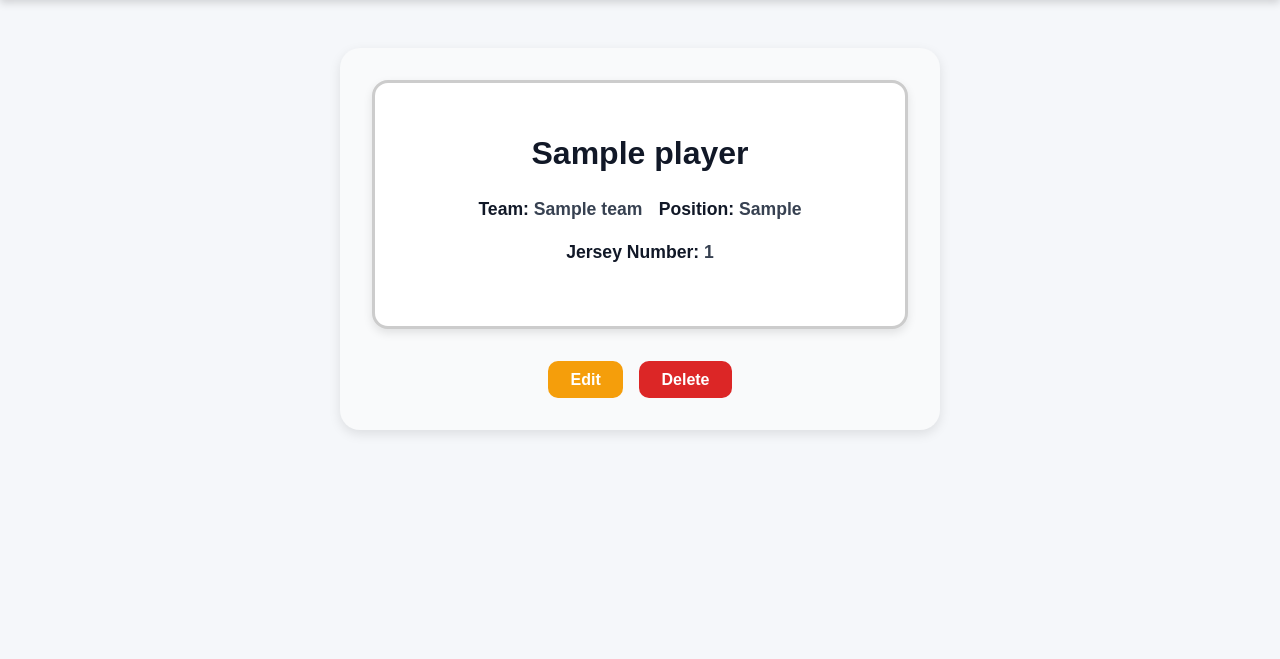
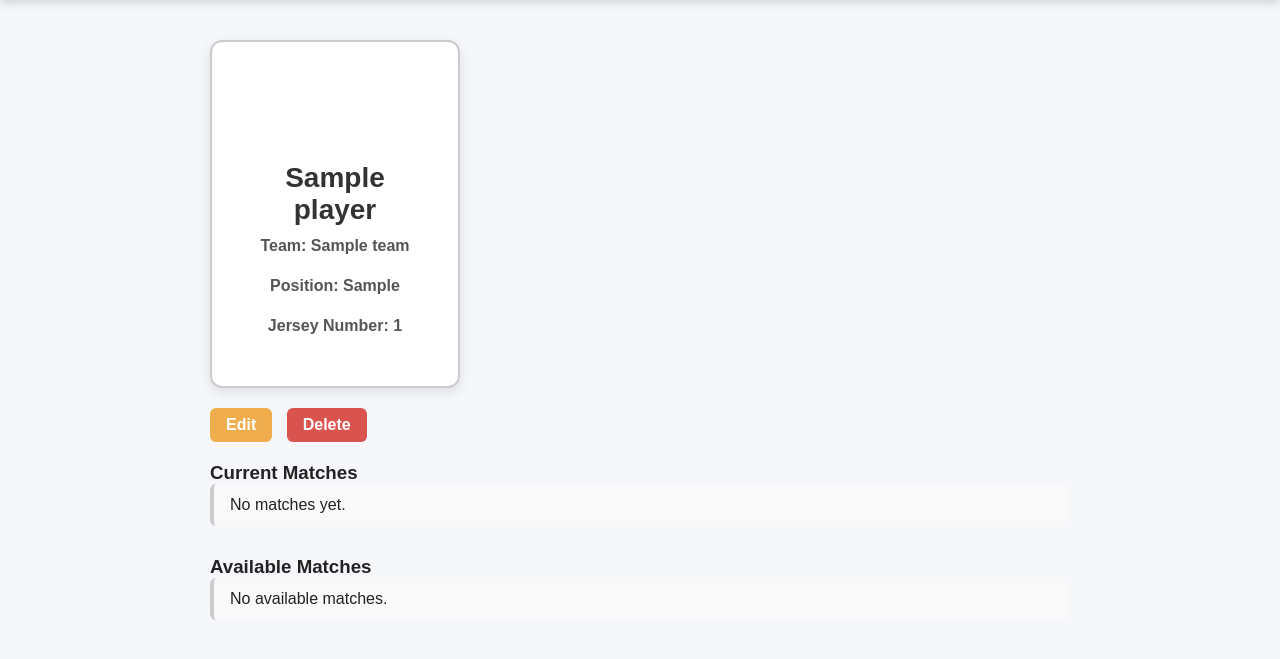
Before and after one commit to nezaralbraizat2-ui/Capstone-Project, a Django app: page /players/1/ in a window 1280 px wide. Shown: the part 108-767 px from the top of the page. Run offline with Django 5.2, Linux system fonts and the light colour scheme; tables that the repository leaves empty hold one stand-in row (values such as "Sample post").

Commit message:
make many to many relation between players and mathes

```diff
--- a/football_tracker/main_app/models.py
+++ b/football_tracker/main_app/models.py
@@ -1,6 +1,6 @@
 from django.db import models
 from django.urls import reverse
-
+from django.contrib.auth.models import User
 # Create your models here.
 
 
@@ -30,19 +30,6 @@ def get_absolute_url(self):
     return reverse('team-detail', kwargs={'team_id': self.id})
 
 
-class Match(models.Model):
-    date = models.DateField('match date')
-    home_team = models.ForeignKey(Team, related_name='home_matches', on_delete=models.CASCADE)
-    away_team = models.ForeignKey(Team, related_name='away_matches', on_delete=models.CASCADE)
-    home_score = models.IntegerField(null=True, blank=True)
-    away_score = models.IntegerField(null=True, blank=True)
-
-    def __str__(self):
-        return f"{self.home_team} vs {self.away_team} on {self.date}"
-
-    class Meta:
-        ordering = ['-date']
-
 
 class Player(models.Model):
     name = models.CharField(max_length=100)
@@ -52,3 +39,22 @@ class Player(models.Model):
 
     def __str__(self):
         return reverse('player-detail', kwargs={'pk': self.id})
+
+
+
+
+
+class Match(models.Model):
+    date = models.DateField('match date')
+    home_team = models.ForeignKey(Team, related_name='home_matches', on_delete=models.CASCADE)
+    away_team = models.ForeignKey(Team, related_name='away_matches', on_delete=models.CASCADE)
+    home_score = models.IntegerField(null=True, blank=True)
+    away_score = models.IntegerField(null=True, blank=True)
+    created_by = models.ForeignKey(User, related_name='matches_created', on_delete=models.CASCADE)
+    players = models.ManyToManyField(Player, related_name='matches', blank=True)  # <-- Many-to-Many
+
+    def __str__(self):
+        return f"{self.home_team} vs {self.away_team} on {self.date}"
+
+    class Meta:
+        ordering = ['-date']
--- a/football_tracker/main_app/static/css/players/player-detail.css
+++ b/football_tracker/main_app/static/css/players/player-detail.css
@@ -1,90 +1,125 @@
+/* Container for the whole section */
 .player-detail-container {
-  display: flex;
-  flex-direction: column;
-  align-items: center;
-  margin: 3rem auto;
-  max-width: 600px;
-  padding: 2rem;
-  background-color: #f9fafb;
-  border-radius: 20px;
-  box-shadow: 0 4px 12px rgba(0, 0, 0, 0.1);
+  max-width: 900px;
+  margin: 40px auto;
+  padding: 0 20px;
+  font-family: 'Arial', sans-serif;
 }
 
+/* Player Card */
 .card {
   position: relative;
-  width: 100%;
-  border: 3px solid #ccc;
-  border-radius: 16px;
+  border: 2px solid #ccc;
+  border-radius: 12px;
   overflow: hidden;
-  background-color: #fff;
-  transition: transform 0.3s ease, box-shadow 0.3s ease;
-}
-
-.card:hover {
-  transform: scale(1.02);
-  box-shadow: 0 6px 18px rgba(0, 0, 0, 0.15);
+  margin-bottom: 20px;
+  box-shadow: 0 4px 12px rgba(0,0,0,0.1);
 }
 
 .card-bg {
-  position: absolute;
-  inset: 0;
-  opacity: 0.15;
+  height: 80px;
+  width: 100%;
 }
 
 .card-content {
-  position: relative;
-  padding: 2rem;
-  text-align: center;
-  z-index: 1;
+  padding: 20px;
 }
 
 .card-content h1 {
-  margin-bottom: 1rem;
-  font-size: 2rem;
-  color: #111827;
+  margin: 0;
+  font-size: 28px;
+  color: #333;
 }
 
 .card-content p {
-  margin: 0.5rem 0;
-  font-size: 1.1rem;
-  color: #374151;
+  margin: 8px 0;
+  font-size: 16px;
+  color: #555;
 }
 
-.card-content strong {
-  color: #111827;
+/* Actions */
+.actions {
+  margin-bottom: 20px;
 }
 
-.actions {
-  display: flex;
-  justify-content: center;
-  gap: 1rem;
-  margin-top: 2rem;
-}
-
-.btn {
-  padding: 0.6rem 1.4rem;
-  font-size: 1rem;
-  border-radius: 10px;
+.actions .btn {
+  display: inline-block;
+  padding: 8px 16px;
+  border-radius: 6px;
   text-decoration: none;
-  color: white;
+  margin-right: 10px;
   font-weight: bold;
-  transition: background-color 0.2s ease, transform 0.2s ease;
+  transition: background 0.2s ease;
 }
 
 .btn.warn {
-  background-color: #f59e0b; /* Amber */
+  background-color: #f0ad4e;
+  color: white;
 }
 
 .btn.warn:hover {
-  background-color: #d97706;
-  transform: translateY(-2px);
+  background-color: #ec971f;
 }
 
 .btn.danger {
-  background-color: #dc2626; /* Red */
+  background-color: #d9534f;
+  color: white;
 }
 
 .btn.danger:hover {
-  background-color: #b91c1c;
-  transform: translateY(-2px);
+  background-color: #c9302c;
 }
+
+.btn.primary {
+  background-color: #0275d8;
+  color: white;
+}
+
+.btn.primary:hover {
+  background-color: #025aa5;
+}
+
+/* Match List */
+.match-list {
+  list-style: none;
+  padding: 0;
+  margin-bottom: 30px;
+}
+
+.match-list li {
+  background-color: #f9f9f9;
+  border-left: 4px solid #ccc;
+  padding: 12px 16px;
+  margin-bottom: 10px;
+  border-radius: 6px;
+  display: flex;
+  justify-content: space-between;
+  align-items: center;
+}
+
+.match-list li form {
+  margin: 0;
+}
+
+/* Button inside list */
+.match-list li button {
+  padding: 6px 12px;
+  font-size: 14px;
+}
+
+/* Responsive */
+@media (max-width: 600px) {
+  .card-content h1 {
+    font-size: 22px;
+  }
+  .card-content p {
+    font-size: 14px;
+  }
+  .match-list li {
+    flex-direction: column;
+    align-items: flex-start;
+  }
+  .match-list li form {
+    margin-top: 8px;
+  }
+}
--- a/football_tracker/main_app/templates/main_app/player_detail.html
+++ b/football_tracker/main_app/templates/main_app/player_detail.html
@@ -7,6 +7,8 @@
 
 {% block content %}
 <section class="player-detail-container">
+
+  <!-- Player Card -->
   <div
     class="card"
     style="border-color: {% if player.team %}{{ player.team.color }}{% else %}#ccc{% endif %}"
@@ -18,7 +20,6 @@
 
     <div class="card-content">
       <h1>{{ player.name }}</h1>
-
       {% if player.team %}
         <p><strong>Team:</strong> {{ player.team.name }}</p>
       {% else %}
@@ -33,9 +34,43 @@
     </div>
   </div>
 
+  <!-- Actions -->
   <div class="actions">
     <a href="{% url 'player-update' player.id %}" class="btn warn">Edit</a>
     <a href="{% url 'player-delete' player.id %}" class="btn danger">Delete</a>
   </div>
+
+  <!-- Current Matches -->
+  <h3>Current Matches</h3>
+  <ul class="match-list">
+    {% for match in player.match_set.all %}
+      <li style="border-left: 4px solid {% if match.home_team.color %}{{ match.home_team.color }}{% else %}#ccc{% endif %}; padding-left: 8px; margin-bottom: 6px;">
+        {{ match.home_team.name }} vs {{ match.away_team.name }} on {{ match.date }}
+        <form action="{% url 'remove_player_from_match' player.id match.id %}" method="POST" style="display:inline;">
+          {% csrf_token %}
+          <button type="submit" class="btn danger">Remove from Match</button>
+        </form>
+      </li>
+    {% empty %}
+      <li>No matches yet.</li>
+    {% endfor %}
+  </ul>
+
+  <!-- Available Matches -->
+  <h3>Available Matches</h3>
+  <ul class="match-list">
+    {% for match in matches %}
+      <li style="border-left: 4px solid {% if match.home_team.color %}{{ match.home_team.color }}{% else %}#ccc{% endif %}; padding-left: 8px; margin-bottom: 6px;">
+        {{ match.home_team.name }} vs {{ match.away_team.name }} on {{ match.date }}
+        <form action="{% url 'add_player_to_match' player.id match.id %}" method="POST" style="display:inline;">
+          {% csrf_token %}
+          <button type="submit" class="btn primary">Add to Match</button>
+        </form>
+      </li>
+    {% empty %}
+      <li>No available matches.</li>
+    {% endfor %}
+  </ul>
+
 </section>
 {% endblock %}
--- a/football_tracker/main_app/urls.py
+++ b/football_tracker/main_app/urls.py
@@ -2,19 +2,27 @@ from django.urls import path, include
 from . import views
 from django.contrib import admin
 
+
+
 urlpatterns = [
     path('', views.home, name='home'),
     path('about/', views.about, name='about'),
+
     path('teams/', views.team_index, name='team-index'),
     path('teams/<int:team_id>/', views.team_detail, name='team-detail'),
     path('teams/create/', views.TeamCreate.as_view(), name='team-create'),
     path('teams/<int:pk>/update/', views.TeamUpdate.as_view(), name='team-update'),
     path('teams/<int:pk>/delete/', views.TeamDelete.as_view(), name='team-delete'),
     path('teams/<int:team_id>/add-match/', views.add_match, name='add-match'),
-    path('admin/', admin.site.urls),
+
     path('players/create/', views.PlayerCreate.as_view(), name='player-create'),
+    path('players/<int:player_id>/add_match/<int:match_id>/', views.add_player_to_match, name='add_player_to_match'),  # ضعها هنا قبل player-detail
     path('players/<int:pk>/', views.PlayerDetail.as_view(), name='player-detail'),
     path('players/', views.PlayerList.as_view(), name='player-index'),
     path('players/<int:pk>/update/', views.PlayerUpdate.as_view(), name='player-update'),
     path('players/<int:pk>/delete/', views.PlayerDelete.as_view(), name='player-delete'),
+    path('players/<int:player_id>/remove_from_match/<int:match_id>/', views.remove_player_from_match, name='remove_player_from_match'),
+    path('matches/<int:match_id>/cancel/', views.cancel_match, name='cancel-match'),
+
+    path('admin/', admin.site.urls),
 ]
--- a/football_tracker/main_app/views.py
+++ b/football_tracker/main_app/views.py
@@ -1,12 +1,31 @@
-from django.shortcuts import redirect, render
+from ast import Match
+from django.shortcuts import get_object_or_404, redirect, render
 
 from django.views.generic import ListView, DetailView
 
 from .forms import MatchForm
-from .models import Team, Player
+from .models import Team, Player, Match
 from django.views.generic.edit import CreateView, UpdateView, DeleteView
 from django.urls import reverse_lazy
 # Create your views here.
+
+
+
+def add_player_to_match(request, player_id, match_id):
+    player = Player.objects.get(id=player_id)
+    match = Match.objects.get(id=match_id)
+    match.players.add(player)
+    return redirect('player-detail', pk=player.id)
+
+
+def remove_player_from_match(request, player_id, match_id):
+    player = Player.objects.get(id=player_id)
+    match = Match.objects.get(id=match_id)
+    match.players.remove(player)
+    return redirect('player-detail', pk=player.id)
+
+
+
 def home(request):
     return render(request, 'home.html')
 
@@ -53,17 +72,26 @@ class TeamDelete(DeleteView):
 def add_match(request, team_id):
     form = MatchForm(request.POST)
     if form.is_valid():
-        new_match = form.save(commit=False)
-        new_match.team_id = team_id
-        new_match.save()
+        new_match = form.save(commit=False)  # لم يتم الحفظ بعد
+        new_match.team_id = team_id           # ربط بالمباراة بالفريق
+        new_match.created_by = request.user   # ربط بالمستخدم الحالي
+        new_match.save()                      # الآن نحفظه في قاعدة البيانات
     return redirect('team-detail', team_id=team_id)
 
 class PlayerCreate(CreateView):
     model = Player
-    fields = '__all__'
+    fields = ['name', 'position', 'jersey_number', 'team']
+    success_url = reverse_lazy('player-index')
 
 class PlayerDetail(DetailView):
     model = Player
+    template_name = 'main_app/player_detail.html'
+
+    def get_context_data(self, **kwargs):
+        context = super().get_context_data(**kwargs)
+        available_matches = Match.objects.exclude(players=self.object)
+        context['matches'] = available_matches
+        return context
 
 
 class PlayerList(ListView):
@@ -76,3 +104,9 @@ class PlayerUpdate(UpdateView):
 class PlayerDelete(DeleteView):
     model = Player
     success_url = '/players/'
+
+def cancel_match(request, match_id):
+    match = Match.objects.get(id=match_id)
+    team_id = match.home_team.id
+    match.delete()
+    return redirect('team-detail', team_id=team_id)
```
Also changed, not shown: football_tracker/main_app/templates/teams/detail.html (+27 -1 lines), football_tracker/main_app/migrations/0006_match_created_by_match_players.py (added).
